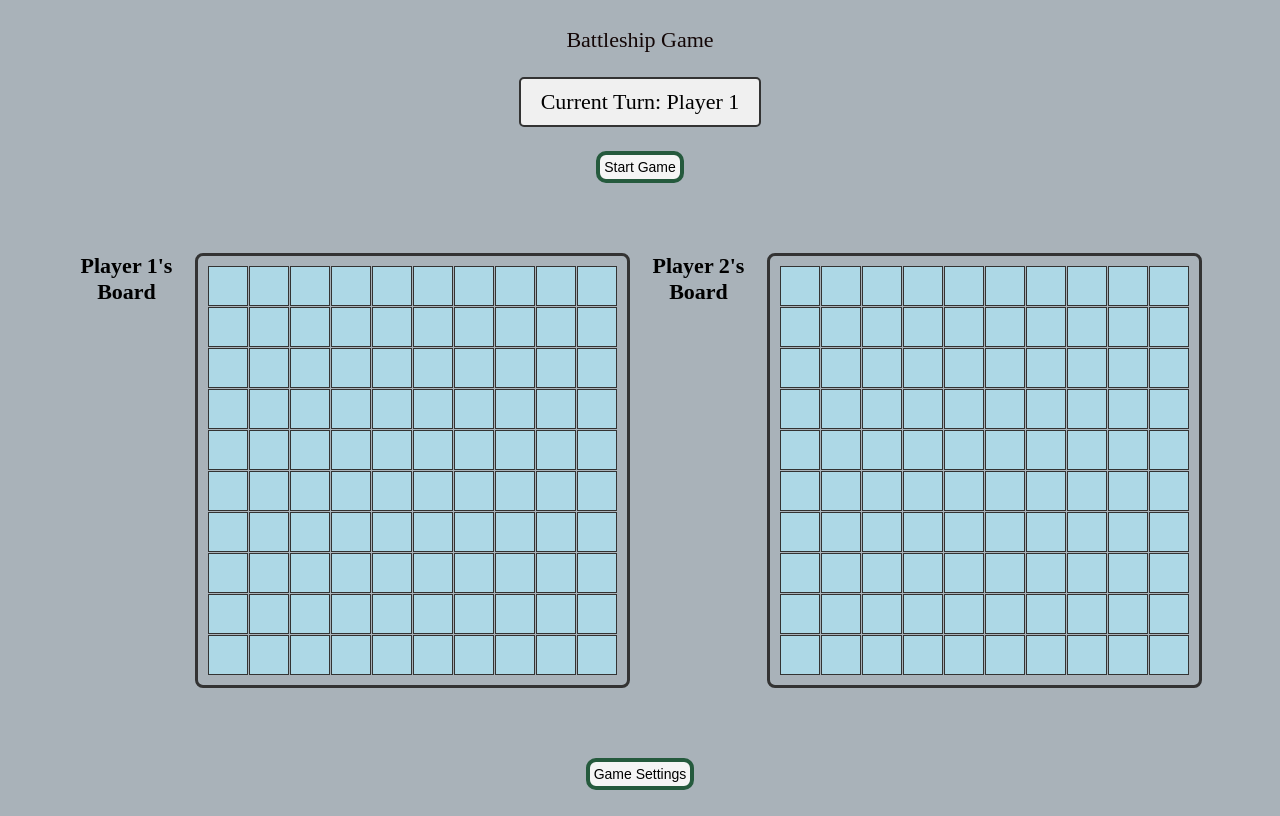
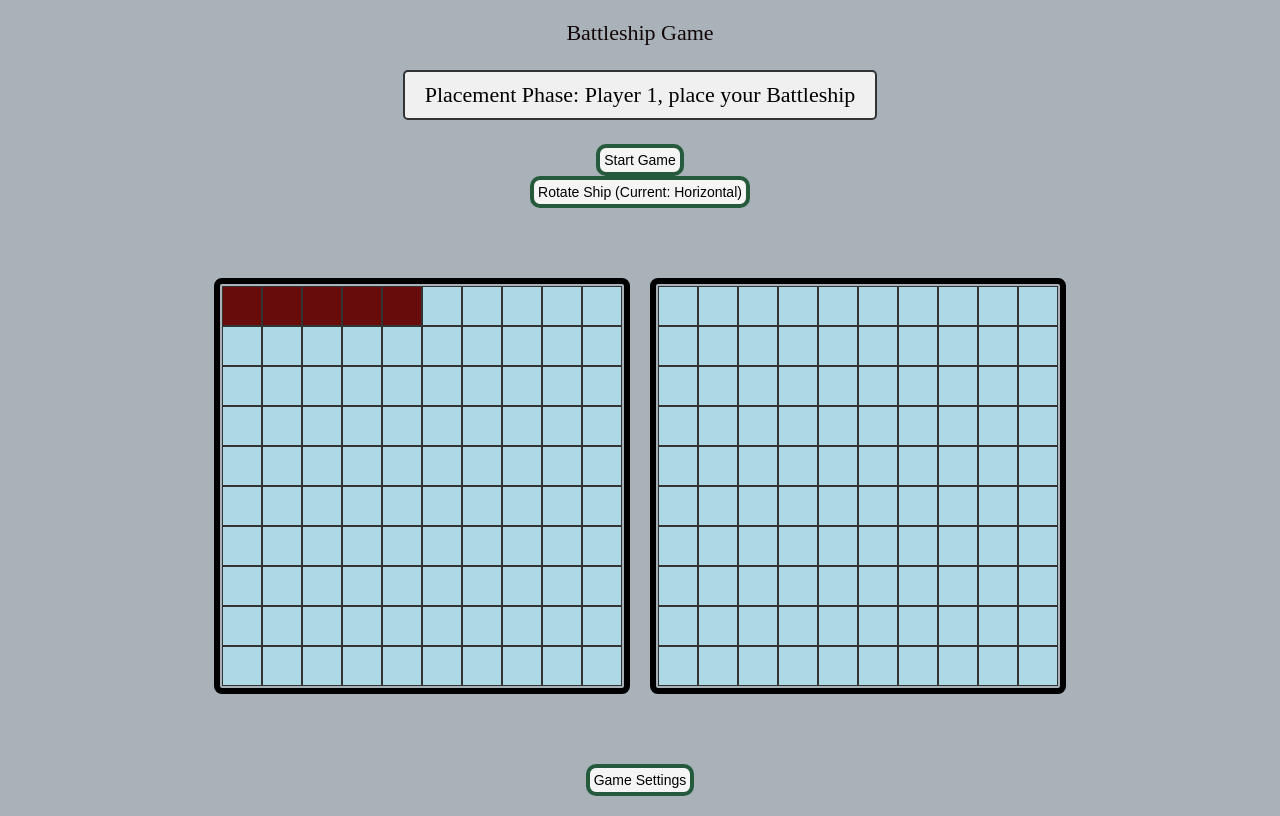
Before and after one commit to NickW16/Battleship, a website built with webpack: page src/template.html in a window 1280 px wide. Both pictures are taken after a click on the element 269 px from the left and 285 px from the top of the page. Built offline with nearby package versions, Linux system fonts and the light colour scheme.

Commit message:
player can now succesfully add ships

```diff
--- a/src/dom-management.js
+++ b/src/dom-management.js
@@ -1,5 +1,5 @@
 const createGame = require('./game-logic');
-const { createFleet } = require('./ship');
+const { createFleet, shipTypes, ship } = require('./ship');
 const game = createGame(); // initialize the game
 
 const GAME_PHASES = {
@@ -8,140 +8,217 @@ const GAME_PHASES = {
     GAME_OVER: 'game-over',
 }
 
+// define stuff for later use in DOM:
+let turnIndicator = document.getElementById('turn-indicator');
+let title = document.getElementById('title');
+
 // start placement:
 let currentPhase = GAME_PHASES.PLACEMENT;
-let currentPlacingPlayer = game.state.player1;
+let currentPlacingPlayer = game.state().player1;
 let currentShipIndex = 0;
+// array with shipts to be placed
+const shipsToPlace = [
+    { name: 'Carrier', length: shipTypes.CARRIER },
+    { name: 'Battleship', length: shipTypes.BATTLESHIP },
+    { name: 'Destroyer', length: shipTypes.DESTROYER },
+    { name: 'Submarine', length: shipTypes.SUBMARINE },
+    { name: 'Patrol Boat', length: shipTypes.PATROLBOAT },
+];
 
-const setupGameBoards = (p2CPU = false) => {
-    const { player1, player2 } = game.state();
-    const fleet1 = createFleet();
-    const fleet2 = createFleet();
+let isVertical = false; // to track ship orientation
 
-    // place ships for testing
-    player1.gameboard.placeShip(fleet1.carrier, 0, 0);
-    player1.gameboard.placeShip(fleet1.battleship, 2, 1);
-    player1.gameboard.placeShip(fleet1.destroyer, 4, 2);
-    player1.gameboard.placeShip(fleet1.submarine, 6, 3);
-    player1.gameboard.placeShip(fleet1.patrolboat, 8, 4);
+function handleAttack(e) {
+    const tile = e.target;
+    if (game.isGameOver() || tile.classList.contains('hit') || tile.classList.contains('miss')) return;
 
-    // ships for player 2
-    player2.gameboard.placeShip(fleet2.carrier, 0, 0, true); // vertical
-    player2.gameboard.placeShip(fleet2.battleship, 1, 2, true);
-    player2.gameboard.placeShip(fleet2.destroyer, 2, 4, true);
-    player2.gameboard.placeShip(fleet2.submarine, 3, 6, true);
-    player2.gameboard.placeShip(fleet2.patrolboat, 4, 8, true);
+    const x = parseInt(tile.dataset.x);
+    const y = parseInt(tile.dataset.y);
+    const boardPlayer = tile.dataset.player;
+
+    // define current player, attacker and defender
+    const currentPlayer = game.currentPlayer();
+    const defender = (currentPlayer === game.state().player1) ? game.state().player2 : game.state().player1;
+    const targetBoardName = (currentPlayer === game.state().player1) ? 'player2' : 'player1';
+
+    // only allow attacking the opponent's board:
+    if (boardPlayer === targetBoardName) {
+        const result = game.attack(currentPlayer, defender, x, y);
+
+        // visual effects of hitting or missing:
+        if (result === 'hit') {
+            tile.classList.add('hit');
+            tile.textContent = '💥';
+        } else if (result === 'miss') {
+            tile.classList.add('miss');
+            tile.textContent = '💦';
         }
+
+        // update turn indicator's content
+        turnIndicator.textContent = `Current Turn: ${game.currentPlayer().name}`;
+
+        if (game.isGameOver()) {
+            title.textContent = `${currentPlayer.name} Wins!`;
+            turnIndicator.textContent = 'Game Over!';
+        }
+    }
+}
+
+// this setups the battle phase!
+const setupBattlePhase = () => {
+    // change phase:
+    currentPhase = GAME_PHASES.BATTLE;
+    turnIndicator.textContent = 'Battle! Player 1\'s Turn.';
+
+    // clean up placement UI
+    const rotateButton = document.querySelector('button');
+    if (rotateButton) rotateButton.remove();
+
+    const gameboards = document.querySelectorAll('.gameboard');
+    gameboards.forEach(board => {
+        const tiles = board.querySelectorAll('.board-tile');
+        // remove placement listeners and add attack listeners
+        tiles.forEach(tile => {
+            // apparently i have to do this for the game to work somehow...
+            const newTile = tile.cloneNode(true); // cloning removes old listeners
+            tile.parentNode.replaceChild(newTile, tile);
+            newTile.addEventListener('click', handleAttack);
+        });
+    });
+};
+
+function handleShipPlacement(e) {
+    const tile = e.target;
+    const x = parseInt(tile.dataset.x);
+    const y = parseInt(tile.dataset.y);
+    const shipInfo = shipsToPlace[currentShipIndex];
+
+    // temporary ship object info for placement
+    const shipToPlace = ship(shipInfo.length);
+
+    if (currentPlacingPlayer.gameboard.placeShip(shipToPlace, x, y, isVertical)) {
+        // visually update the board to show the placed ship
+        for (let i = 0; i < shipInfo.length; i++) {
+            const shipX = isVertical ? x + i : x;
+            const shipY = isVertical ? y : y + i;
+            // huge tile info update:
+            const placedTile = document.querySelector(`[data-player="${currentPlacingPlayer.name.toLowerCase().replace(' ', '')}"] [data-x="${shipX}"][data-y="${shipY}"]`);
+            if(placedTile) placedTile.classList.add('ship');
+        }
+
+        currentShipIndex++; // move to next ship
+
+        // this is to show Which ship is being placed !
+        if (currentShipIndex < shipsToPlace.length) {
+            turnIndicator.textContent = `Placement Phase: ${currentPlacingPlayer.name}, place your ${shipsToPlace[currentShipIndex].name}`;
+        }
+
+        // this player is done placing ships?
+        if (currentShipIndex >= shipsToPlace.length) {
+            // if player 1 is done:
+            if (currentPlacingPlayer.name === 'Player 1') {
+                turnIndicator.textContent = 'Player 1 finished. Now player 2 places ships.';
+                // switch to player 2
+                currentPlacingPlayer = game.state().player2;
+                currentShipIndex = 0;
+                // re-run setup for Player 2
+                setupPlacementPhase();
+            } else {
+                // Both players are done, start the battle
+                setupBattlePhase();
+            }
+        }
+    } else {
+        // placement failed:
+        turnIndicator.textContent = 'Invalid Placement, Try again.';
+    }
+}
+
+const setupPlacementPhase = () => {
+    const turnIndicator = document.getElementById('turn-indicator');
+    turnIndicator.textContent = `Placement Phase: ${currentPlacingPlayer.name}, place your ${shipsToPlace[currentShipIndex].name}`;
+
+    const gameboards = document.querySelectorAll('.gameboard');
+    // remove all old listeners first
+    gameboards.forEach(board => {
+        // apparently I need "cloneNode" for this game to work...
+        board.querySelectorAll('.board-tile').forEach(tile => {
+            const newTile = tile.cloneNode(true);
+            tile.parentNode.replaceChild(newTile, tile);
+        });
+    });
+
+    // add listeners only to the current player's board
+    const playerBoard = document.querySelector(`[data-player="${currentPlacingPlayer.name.toLowerCase().replace(' ', '')}"]`);
+    playerBoard.querySelectorAll('.board-tile').forEach(tile => {
+        tile.addEventListener('click', handleShipPlacement);
+    });
+};
+
+
+// const setupGameBoards = (p2CPU = false) => {
+//     const { player1, player2 } = game.state();
+//     const fleet1 = createFleet();
+//     const fleet2 = createFleet();
+
+//     // place ships for testing
+//     player1.gameboard.placeShip(fleet1.carrier, 0, 0);
+//     player1.gameboard.placeShip(fleet1.battleship, 2, 1);
+//     player1.gameboard.placeShip(fleet1.destroyer, 4, 2);
+//     player1.gameboard.placeShip(fleet1.submarine, 6, 3);
+//     player1.gameboard.placeShip(fleet1.patrolboat, 8, 4);
+
+//     // ships for player 2
+//     player2.gameboard.placeShip(fleet2.carrier, 0, 0, true); // vertical
+//     player2.gameboard.placeShip(fleet2.battleship, 1, 2, true);
+//     player2.gameboard.placeShip(fleet2.destroyer, 2, 4, true);
+//     player2.gameboard.placeShip(fleet2.submarine, 3, 6, true);
+//     player2.gameboard.placeShip(fleet2.patrolboat, 4, 8, true);
+// }
 
 // dom stuff
 const manageDOM = () => {
-    // setup ships' positioning...
-    setupGameBoards();
-
     const title = document.getElementById('title');
     title.textContent = 'Battleship Game';
 
-    // create turn indicator
     const turnIndicator = document.getElementById('turn-indicator');
-    turnIndicator.textContent = `Current Turn: ${game.currentPlayer().name}`;
-
-    // appending
-    const gameboardsSection = document.getElementById('gameboards-section');
-    gameboardsSection.appendChild(document.querySelector('.gameboard'));
-
-    // get both gameboards:
     const gameboards = document.querySelectorAll('.gameboard');
 
     // identify which gameboards belongs to each player:
     gameboards[0].dataset.player = 'player1';
     gameboards[1].dataset.player = 'player2';
 
-    const gameTiles = () => {
+    // change: this part just creates the visual grid ---
     gameboards.forEach((gameboard, index) => {
-            // Set up grid layout
-            // this styling has to be here
         gameboard.style.display = 'grid';
         gameboard.style.gridTemplateColumns = 'repeat(10, 40px)';
         gameboard.style.gridTemplateRows = 'repeat(10, 40px)';
-            gameboard.style.gap = '1px';
-            gameboard.style.border = '3px solid #333';
-            gameboard.style.padding = '10px';
-
-            // add player labels
-            const playerLabel = document.createElement('div');
-            playerLabel.textContent = `${index === 0 ? 'Player 1' : 'Player 2'}'s Board`;
-            playerLabel.style.gridColumn = '1 / -1';
-            playerLabel.style.textAlign = 'center';
-            playerLabel.style.fontWeight = 'bold';
-            playerLabel.style.marginBottom = '10px';
-            gameboard.parentNode.insertBefore(playerLabel, gameboard);
+        // ... other styles
 
         for(let i = 0; i < 100; i++) {
             let tile = document.createElement('div');
             tile.classList.add('board-tile');
-
-                // setting up coordinates for each tile
             const x = Math.floor(i / 10);
             const y = i % 10;
-
-                // 'dataset' does magic
             tile.dataset.x = x;
             tile.dataset.y = y;
             tile.dataset.player = index === 0 ? 'player1' : 'player2';
-                // tile styling is on ./styles.css
             gameboard.appendChild(tile);
-
-                // event listeners for each tile
-                tile.addEventListener('click', (e) => {
-                    if (game.isGameOver()) return; // ends if gameover
-
-                    const x = parseInt(tile.dataset.x);
-                    const y = parseInt(tile.dataset.y);
-                    const boardPlayer = tile.dataset.player;
-
-                    // determine attacker and defender
-                    const currentPlayer = game.currentPlayer();
-                    const isPlayer1Attacking = currentPlayer.name === 'Player 1' && boardPlayer === 'player2';
-                    const isPlayer2Attacking = currentPlayer.name === 'Player 2' && boardPlayer === 'player1';
-
-                    // attack logic
-                    if (isPlayer1Attacking || isPlayer2Attacking) {
-                        // checks whos the defender
-                        const defender = isPlayer1Attacking ? game.state().player2 : game.state().player1;
-
-                        // attack data return:
-                        const result = game.attack(currentPlayer, defender, x, y);
-
-                        // updates to hit tile
-                        if (result === 'hit') {
-                            tile.classList.add('hit');
-                            tile.textContent = '💥';
-                            console.log('Hit!');
-                        // miss tile
-                        } else if (result === 'miss') {
-                            tile.classList.add('miss');
-                            tile.textContent = '💦';
-                            console.log('Miss!');
-                        // returns if game over
-                        } else if (result === 'game-over') {
-                            title.textContent = `${currentPlayer.name} Wins!`;
-                            turnIndicator.textContent = 'Game Over!';
-                            alert(`${currentPlayer.name} wins the game!`);
-                            return;
-                        }
-
-                        // update turn indicator
-                        turnIndicator.textContent = `Current Turn: ${game.currentPlayer().name}`;
-
-                        // disable further clicks on this tile
-                        tile.style.pointerEvents = 'none';
         }
     });
+
+    // --- This is the starting point of the game logic ---
+    if (currentPhase === GAME_PHASES.PLACEMENT) {
+        // add a rotate button to toggle orientation
+        const rotateButton = document.createElement('button');
+        rotateButton.textContent = 'Rotate Ship (Current: Horizontal)';
+        rotateButton.onclick = () => {
+            isVertical = !isVertical;
+            rotateButton.textContent = `Rotate Ship (Current: ${isVertical ? 'Vertical' : 'Horizontal'})`;
+        };
+        document.body.insertBefore(rotateButton, document.getElementById('gameboards-section'));
+
+        setupPlacementPhase();
     }
-        });
-    };
-    gameTiles();
-
 };
 
 module.exports = { manageDOM };
--- a/src/styles.css
+++ b/src/styles.css
@@ -60,6 +60,10 @@ body {
     text-align: center;
 }
 
+.ship {
+    background-color: rgb(104, 11, 11);
+}
+
 .board-tile:hover {
     background-color: green;
 }
```
Lines whose indentation alone changed are shown as unchanged.
